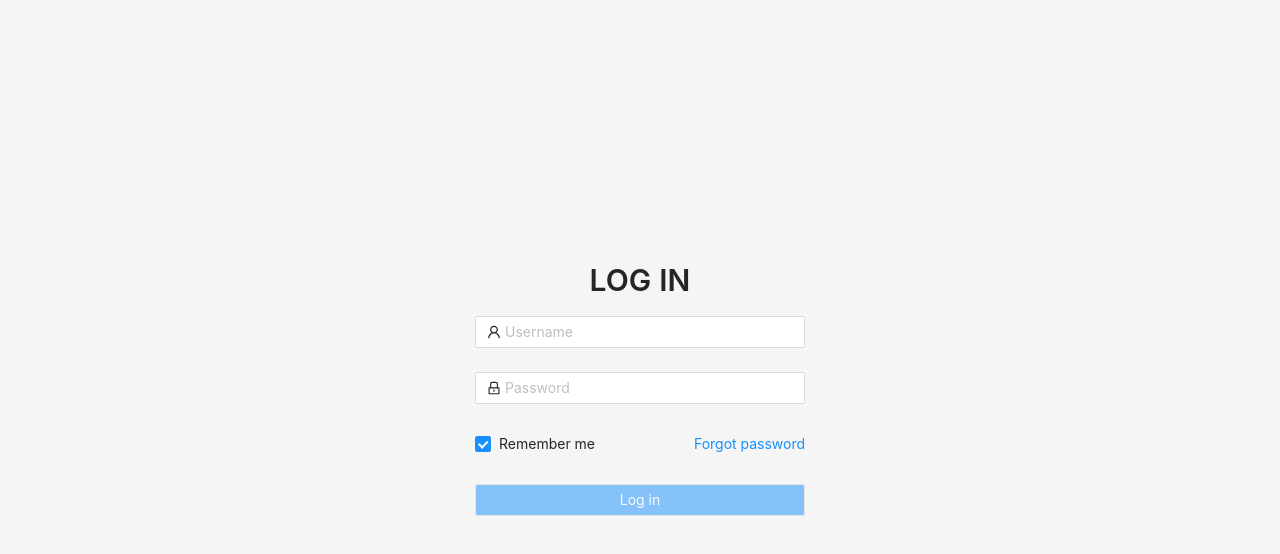
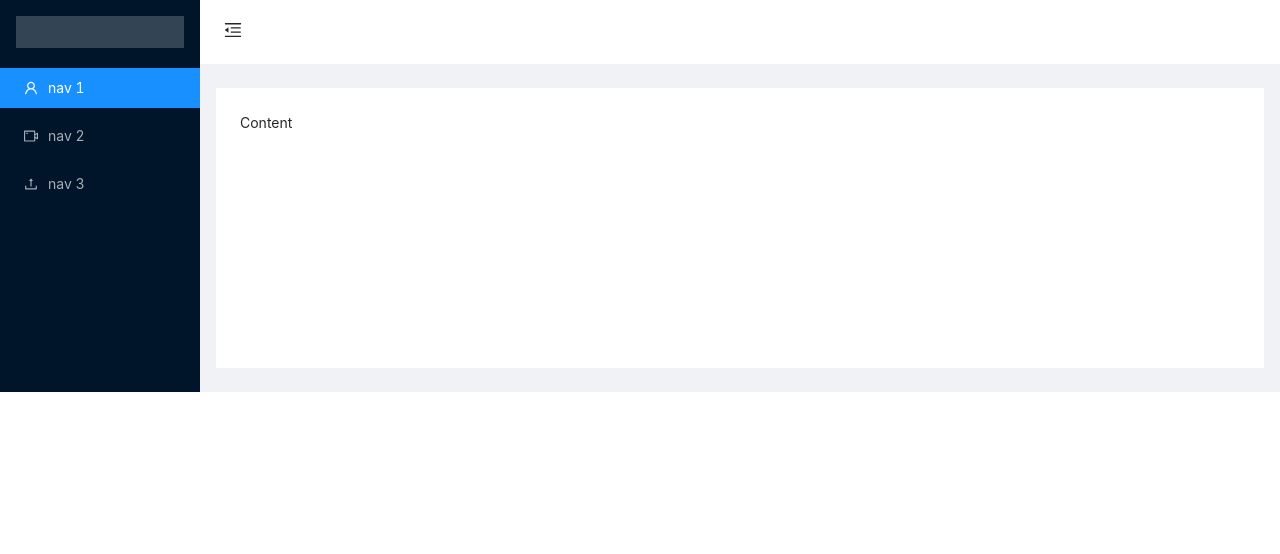
Before and after one commit to nguyenhuugiatri/web-quan-ly-khach-san, a React (Create React App) app: page / in a window 1280 px wide. Shown: the top 554 px of the page. Built offline with nearby package versions, Linux system fonts and the light colour scheme.

Commit message:
Create basic Home Page

```diff
--- a/src/App.js
+++ b/src/App.js
@@ -1,9 +1,10 @@
 import React from 'react';
 import LoginPage from './containers/LoginPage';
+import HomePage from './containers/HomePage';
 function App() {
   return (
     <>
-      <LoginPage />
+      <HomePage />
     </>
   );
 }
--- /dev/null
+++ b/src/components/Header/index.js
@@ -0,0 +1,26 @@
+import React, { Component } from 'react';
+import 'antd/dist/antd.css';
+import { Layout } from 'antd';
+import { MenuUnfoldOutlined, MenuFoldOutlined } from '@ant-design/icons';
+import './styles.scss';
+
+const { Header: HeaderAntd } = Layout;
+
+class Header extends Component {
+  render() {
+    const { collapsed, handleOnToggle } = this.props;
+    return (
+      <HeaderAntd className='site-layout-background' style={{ padding: 0 }}>
+        {React.createElement(
+          collapsed ? MenuUnfoldOutlined : MenuFoldOutlined,
+          {
+            className: 'trigger',
+            onClick: handleOnToggle,
+          }
+        )}
+      </HeaderAntd>
+    );
+  }
+}
+
+export default Header;
--- /dev/null
+++ b/src/components/Header/styles.scss
@@ -0,0 +1,5 @@
+.logo {
+  height: 32px;
+  background: rgba(255, 255, 255, 0.2);
+  margin: 16px;
+}
--- /dev/null
+++ b/src/components/Sidebar/index.js
@@ -0,0 +1,35 @@
+import React, { Component } from 'react';
+import 'antd/dist/antd.css';
+import { Layout, Menu } from 'antd';
+import {
+  UserOutlined,
+  VideoCameraOutlined,
+  UploadOutlined,
+} from '@ant-design/icons';
+import './styles.scss';
+
+const { Sider } = Layout;
+
+class Sidebar extends Component {
+  render() {
+    const { collapsed } = this.props;
+    return (
+      <Sider trigger={null} collapsible collapsed={collapsed}>
+        <div className='logo' />
+        <Menu theme='dark' mode='inline' defaultSelectedKeys={['1']}>
+          <Menu.Item key='1' icon={<UserOutlined />}>
+            nav 1
+          </Menu.Item>
+          <Menu.Item key='2' icon={<VideoCameraOutlined />}>
+            nav 2
+          </Menu.Item>
+          <Menu.Item key='3' icon={<UploadOutlined />}>
+            nav 3
+          </Menu.Item>
+        </Menu>
+      </Sider>
+    );
+  }
+}
+
+export default Sidebar;
--- /dev/null
+++ b/src/components/Sidebar/styles.scss
@@ -0,0 +1,11 @@
+.trigger {
+  font-size: 18px;
+  line-height: 64px;
+  padding: 0 24px;
+  cursor: pointer;
+  transition: color 0.3s;
+}
+
+.trigger:hover {
+  color: #1890ff;
+}
--- /dev/null
+++ b/src/containers/HomePage/index.js
@@ -0,0 +1,45 @@
+import React, { Component } from 'react';
+import Sidebar from '../../components/Sidebar';
+import Header from '../../components/Header';
+import 'antd/dist/antd.css';
+import { Layout } from 'antd';
+import './styles.scss';
+
+const { Content } = Layout;
+
+class HomePage extends Component {
+  constructor(props) {
+    super(props);
+    this.state = {
+      collapsed: false,
+    };
+  }
+
+  toggle = () => {
+    this.setState((prevState) => ({ collapsed: !prevState.collapsed }));
+  };
+
+  render() {
+    const { collapsed } = this.state;
+    return (
+      <Layout>
+        <Sidebar collapsed={collapsed} />
+        <Layout className='site-layout'>
+          <Header collapsed={collapsed} handleOnToggle={this.toggle} />
+          <Content
+            className='site-layout-background'
+            style={{
+              margin: '24px 16px',
+              padding: 24,
+              minHeight: 280,
+            }}
+          >
+            Content
+          </Content>
+        </Layout>
+      </Layout>
+    );
+  }
+}
+
+export default HomePage;
--- /dev/null
+++ b/src/containers/HomePage/styles.scss
@@ -0,0 +1,3 @@
+.site-layout .site-layout-background {
+  background: #fff;
+}
```
